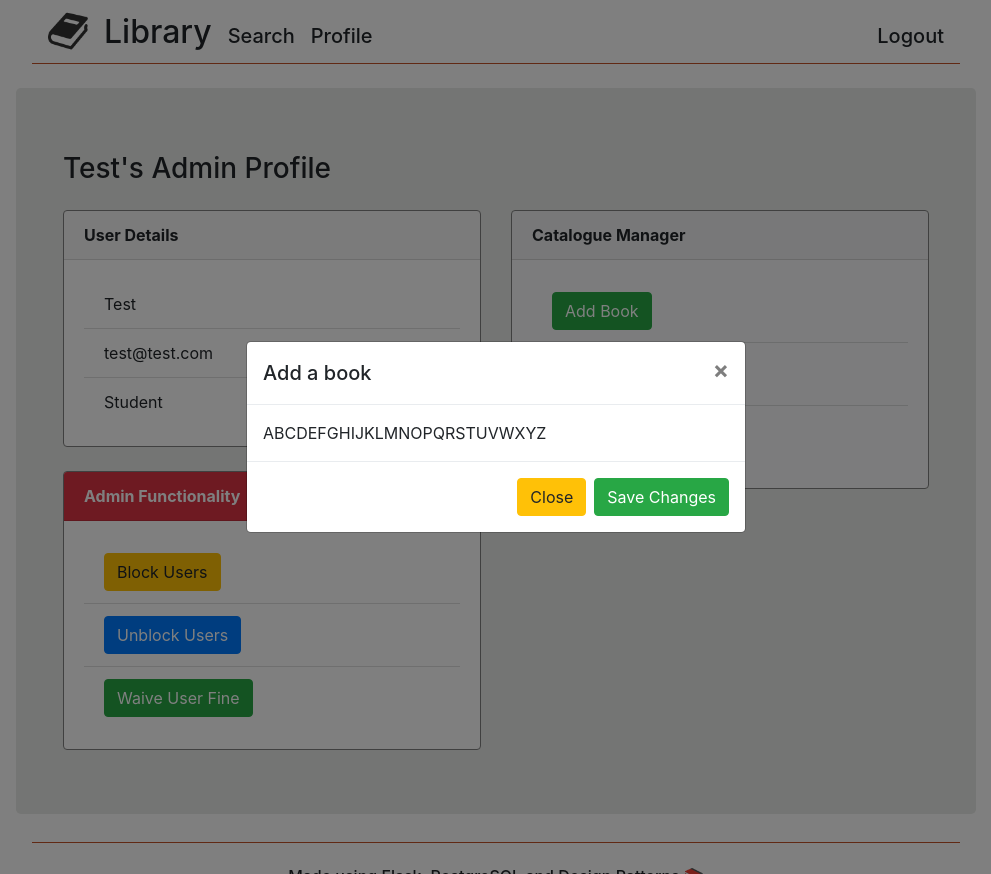
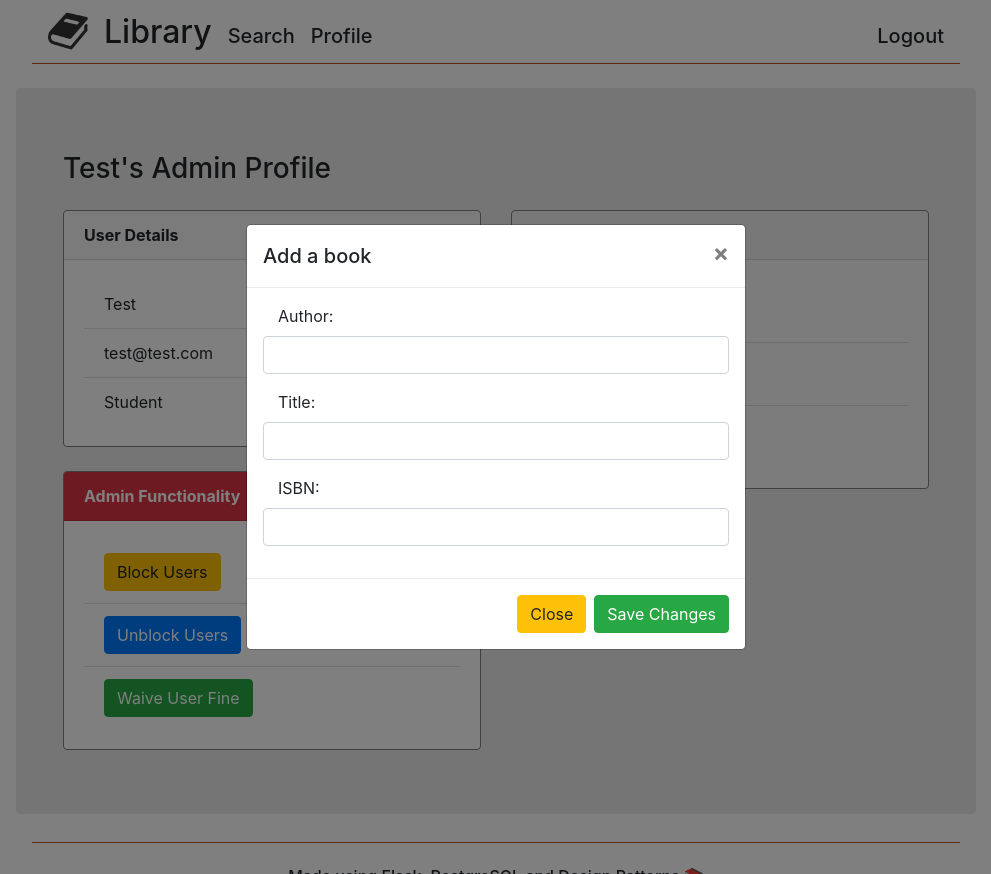
Before and after one commit to Dawid33/CS4125, a Flask app: page /admin_profile in a window 1280 px wide, after a click on "Add Book". Shown: the whole page, without its empty margins (144-1135 px from the left). Run offline with Flask 3, Linux system fonts and the light colour scheme; a user stored in the database is signed in; some libraries are stand-ins or nearby versions.

Commit message:
Add book modal complete (no functionality yet)

```diff
--- a/templates/user_profile/admin_profile.html
+++ b/templates/user_profile/admin_profile.html
@@ -80,7 +80,20 @@
                 </button>
             </div>
             <div class="modal-body">
-                ABCDEFGHIJKLMNOPQRSTUVWXYZ
+                <form id="addBookForm" method="post">
+                    <div class="form-group">
+                        <label for="add_author" class="col-md-6">Author: </label>
+                        <input type="text" class="form-control" id="book_author">
+                    </div>
+                    <div class="form-group">
+                        <label for="add_title" class="col-md-6">Title: </label>
+                        <input type="text" class="form-control" id="book_title">
+                    </div>
+                    <div class="form-group">
+                        <label for="add_isbn" class="col-md-6">ISBN: </label>
+                        <input type="text" class="form-control" id="book_isbn">
+                    </div>
+                </form>
             </div>
             <div class="modal-footer">
                 <button type="button" id="closeButton" class="btn btn-warning" data-dismiss="modal">Close</button>
```
